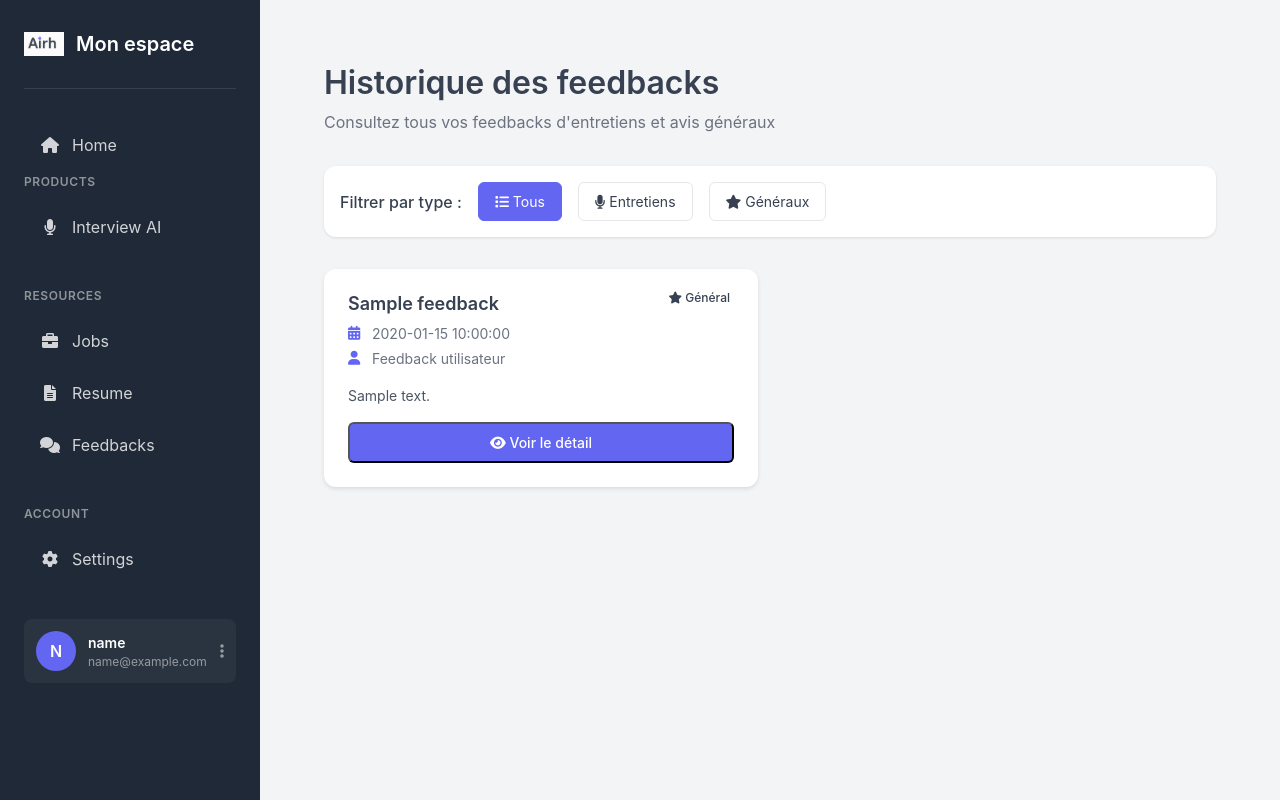
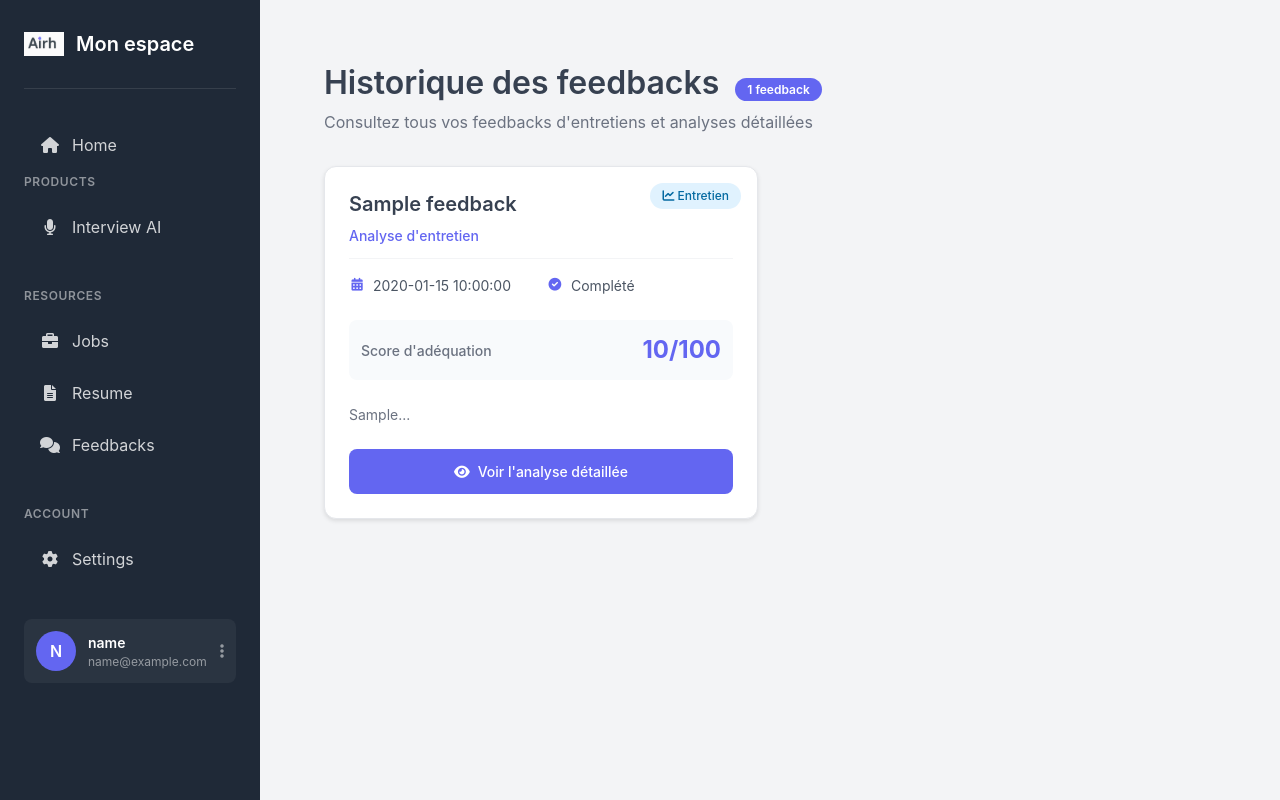
Before and after one commit to quentinL52/AI_interview_front, a Flask app: template templates/feedbacks.html in a window 1280 px wide. Run offline with Flask 3, Linux system fonts and the light colour scheme; the visitor is signed in with stand-in values (Sample User, id 1); tables that the repository leaves empty hold one stand-in row (values such as "Sample post"); the template is opened without the code that fills it: most values are stand-ins (such as "Sample title", 1, 10 or a date in 2020); parts of the project's set-up code (start-up, migrations or seed data) failed here and were passed over.

Commit message:
Update feedbacks.html

```diff
--- a/templates/feedbacks.html
+++ b/templates/feedbacks.html
@@ -4,146 +4,298 @@
 
 {% block content %}
 <style>
-    .feedbacks-container { padding: 2rem; }
-    .page-header { margin-bottom: 2rem; }
-    .page-title { font-size: 2rem; font-weight: 600; color: var(--text-color); margin-bottom: 0.5rem; }
-    .page-subtitle { color: #6B7280; font-size: 1rem; }
-    .feedback-filters { background: white; border-radius: 0.75rem; padding: 1rem; margin-bottom: 2rem; box-shadow: 0 1px 3px rgba(0, 0, 0, 0.1); display: flex; gap: 1rem; align-items: center; flex-wrap: wrap; }
-    .filter-button { padding: 0.5rem 1rem; border: 1px solid var(--border-color); border-radius: 0.375rem; background: white; color: var(--text-color); cursor: pointer; transition: all 0.2s; font-size: 0.875rem; }
-    .filter-button.active { background: var(--primary-color); color: white; border-color: var(--primary-color); }
-    .filter-button:hover { border-color: var(--primary-color); }
-    .feedbacks-grid { display: grid; grid-template-columns: repeat(auto-fill, minmax(350px, 1fr)); gap: 1.5rem; }
-    .feedback-card { background: white; border-radius: 0.75rem; padding: 1.5rem; box-shadow: 0 2px 4px rgba(0, 0, 0, 0.1); transition: transform 0.2s ease-in-out; height: 100%; display: flex; flex-direction: column; position: relative; }
-    .feedback-card:hover { transform: translateY(-5px); box-shadow: 0 4px 8px rgba(0, 0, 0, 0.15); }
-    .feedback-type-badge { position: absolute; top: 1rem; right: 1rem; padding: 0.25rem 0.75rem; border-radius: 9999px; font-size: 0.75rem; font-weight: 500; }
-    .feedback-type-badge.interview { background: #E0F2FE; color: #0369A1; }
-    .feedback-type-badge.general { background: #F0FDF4; color: #166534; }
-    .feedback-header { margin-bottom: 1rem; padding-right: 4rem; }
-    .feedback-title { font-size: 1.125rem; font-weight: 600; color: var(--text-color); margin-bottom: 0.5rem; }
-    .feedback-meta { display: flex; flex-direction: column; gap: 0.25rem; color: #6B7280; font-size: 0.875rem; }
-    .feedback-meta-item { display: flex; align-items: center; gap: 0.5rem; }
-    .feedback-meta-item i { color: var(--primary-color); width: 16px; }
-    .feedback-rating { display: flex; align-items: center; gap: 0.5rem; margin: 1rem 0; }
-    .stars { display: flex; gap: 0.25rem; }
-    .star { color: #D1D5DB; font-size: 1rem; }
-    .star.filled { color: #F59E0B; }
-    .feedback-preview { color: #4B5563; font-size: 0.875rem; line-height: 1.5; margin-bottom: 1rem; flex-grow: 1; overflow: hidden; display: -webkit-box; -webkit-line-clamp: 3; -webkit-box-orient: vertical; }
-    .feedback-actions { display: flex; gap: 0.5rem; margin-top: auto; }
-    .btn-view { padding: 0.5rem 1rem; background: var(--primary-color); color: white; text-decoration: none; border-radius: 0.375rem; font-size: 0.875rem; font-weight: 500; transition: background-color 0.2s; text-align: center; flex: 1; }
-    .btn-view:hover { background: var(--secondary-color); color: white; }
-    .btn-view.processing { background: #F59E0B; cursor: not-allowed; }
-    .empty-state { text-align: center; padding: 4rem 2rem; background: white; border-radius: 0.75rem; box-shadow: 0 1px 3px rgba(0, 0, 0, 0.1); }
-    .empty-state i { font-size: 3rem; color: #D1D5DB; margin-bottom: 1rem; }
-    .empty-state h3 { color: var(--text-color); font-size: 1.25rem; font-weight: 600; margin-bottom: 0.5rem; }
-    .empty-state p { color: #6B7280; margin-bottom: 1.5rem; }
-    .btn-primary { display: inline-flex; align-items: center; gap: 0.5rem; padding: 0.75rem 1.5rem; background: var(--primary-color); color: white; text-decoration: none; border-radius: 0.375rem; font-weight: 500; transition: background-color 0.2s; }
-    .btn-primary:hover { background: var(--secondary-color); color: white; }
-    .processing-indicator { display: none; position: fixed; top: 50%; left: 50%; transform: translate(-50%, -50%); background: white; padding: 2rem; border-radius: 0.75rem; box-shadow: 0 4px 12px rgba(0, 0, 0, 0.15); z-index: 1000; text-align: center; }
-    .spinner { width: 40px; height: 40px; border: 4px solid #E5E7EB; border-top: 4px solid var(--primary-color); border-radius: 50%; animation: spin 1s linear infinite; margin: 0 auto 1rem; }
-    @keyframes spin { 0% { transform: rotate(0deg); } 100% { transform: rotate(360deg); } }
-    @media (max-width: 768px) { .feedbacks-grid { grid-template-columns: 1fr; } .feedback-filters { flex-direction: column; align-items: stretch; } .filter-button { text-align: center; } }
+    .feedbacks-container {
+        padding: 2rem;
+    }
+
+    .page-header {
+        margin-bottom: 2rem;
+    }
+
+    .page-title {
+        font-size: 2rem;
+        font-weight: 600;
+        color: var(--text-color);
+        margin-bottom: 0.5rem;
+    }
+
+    .page-subtitle {
+        color: #6B7280;
+        font-size: 1rem;
+    }
+
+    .feedbacks-grid {
+        display: grid;
+        grid-template-columns: repeat(auto-fill, minmax(400px, 1fr));
+        gap: 1.5rem;
+        margin-top: 2rem;
+    }
+
+    .feedback-card {
+        background: white;
+        border: 1px solid #e5e7eb;
+        border-radius: 0.75rem;
+        padding: 1.5rem;
+        box-shadow: 0 2px 4px rgba(0, 0, 0, 0.1);
+        transition: all 0.3s ease;
+        height: 100%;
+        display: flex;
+        flex-direction: column;
+        cursor: pointer;
+        position: relative;
+    }
+
+    .feedback-card:hover {
+        transform: translateY(-5px);
+        box-shadow: 0 8px 25px rgba(0, 0, 0, 0.15);
+    }
+
+    .feedback-header {
+        margin-bottom: 1rem;
+        padding-bottom: 0.75rem;
+        border-bottom: 1px solid #f3f4f6;
+    }
+
+    .feedback-title {
+        font-size: 1.25rem;
+        font-weight: 600;
+        color: var(--text-color);
+        margin-bottom: 0.5rem;
+        line-height: 1.3;
+    }
+
+    .feedback-company {
+        font-size: 0.875rem;
+        color: var(--primary-color);
+        font-weight: 500;
+    }
+
+    .feedback-info {
+        display: grid;
+        grid-template-columns: 1fr 1fr;
+        gap: 0.75rem;
+        margin-bottom: 1.5rem;
+    }
+
+    .feedback-info-item {
+        display: flex;
+        align-items: center;
+        gap: 0.5rem;
+        color: #4B5563;
+        font-size: 0.875rem;
+    }
+
+    .feedback-info-item i {
+        color: var(--primary-color);
+        width: 16px;
+        text-align: center;
+        font-size: 0.8rem;
+    }
+
+    .feedback-preview {
+        color: #6B7280;
+        font-size: 0.875rem;
+        line-height: 1.5;
+        margin-bottom: 1.5rem;
+        flex-grow: 1;
+        overflow: hidden;
+        display: -webkit-box;
+        -webkit-line-clamp: 3;
+        -webkit-box-orient: vertical;
+    }
+
+    .feedback-score {
+        display: flex;
+        align-items: center;
+        justify-content: space-between;
+        background: #f8fafc;
+        padding: 0.75rem;
+        border-radius: 0.5rem;
+        margin-bottom: 1.5rem;
+    }
+
+    .score-label {
+        font-size: 0.875rem;
+        color: #6B7280;
+        font-weight: 500;
+    }
+
+    .score-value {
+        font-size: 1.5rem;
+        font-weight: 700;
+        color: var(--primary-color);
+    }
+
+    .feedback-actions {
+        margin-top: auto;
+        display: flex;
+        gap: 0.5rem;
+        justify-content: flex-start;
+    }
+
+    .feedback-link {
+        display: inline-flex;
+        align-items: center;
+        gap: 0.5rem;
+        padding: 0.75rem 1.25rem;
+        background: var(--primary-color);
+        color: white;
+        text-decoration: none;
+        border-radius: 0.5rem;
+        font-size: 0.875rem;
+        font-weight: 500;
+        transition: all 0.2s;
+        flex: 1;
+        justify-content: center;
+    }
+
+    .feedback-link:hover {
+        background: var(--secondary-color);
+        color: white;
+        transform: translateY(-1px);
+    }
+
+    .feedback-type-badge {
+        position: absolute;
+        top: 1rem;
+        right: 1rem;
+        padding: 0.25rem 0.75rem;
+        border-radius: 9999px;
+        font-size: 0.75rem;
+        font-weight: 500;
+        background: #E0F2FE;
+        color: #0369A1;
+    }
+
+    .empty-state {
+        text-align: center;
+        padding: 4rem 2rem;
+        background: white;
+        border-radius: 0.75rem;
+        box-shadow: 0 1px 3px rgba(0, 0, 0, 0.1);
+    }
+
+    .empty-state i {
+        font-size: 4rem;
+        color: #D1D5DB;
+        margin-bottom: 1.5rem;
+    }
+
+    .empty-state h3 {
+        color: var(--text-color);
+        font-size: 1.5rem;
+        font-weight: 600;
+        margin-bottom: 1rem;
+    }
+
+    .empty-state p {
+        color: #6B7280;
+        margin-bottom: 2rem;
+        font-size: 1.1rem;
+    }
+
+    .btn-primary {
+        display: inline-flex;
+        align-items: center;
+        gap: 0.75rem;
+        padding: 1rem 2rem;
+        background: var(--primary-color);
+        color: white;
+        text-decoration: none;
+        border-radius: 0.5rem;
+        font-weight: 500;
+        font-size: 1rem;
+        transition: all 0.2s;
+    }
+
+    .btn-primary:hover {
+        background: var(--secondary-color);
+        color: white;
+        transform: translateY(-2px);
+    }
+
+    .feedbacks-count {
+        background: var(--primary-color);
+        color: white;
+        padding: 0.25rem 0.75rem;
+        border-radius: 9999px;
+        font-size: 0.75rem;
+        font-weight: 600;
+        margin-left: 0.5rem;
+    }
+
+    @media (max-width: 768px) {
+        .feedbacks-grid {
+            grid-template-columns: 1fr;
+        }
+
+        .feedback-info {
+            grid-template-columns: 1fr;
+        }
+
+        .feedbacks-container {
+            padding: 1rem;
+        }
+    }
 </style>
 
 <div class="feedbacks-container">
     <div class="page-header">
-        <h1 class="page-title">Historique des feedbacks</h1>
-        <p class="page-subtitle">Consultez tous vos feedbacks d'entretiens et avis généraux</p>
+        <h1 class="page-title">
+            Historique des feedbacks
+            {% if feedbacks %}
+                <span class="feedbacks-count">{{ feedbacks|length }} feedback{% if feedbacks|length > 1 %}s{% endif %}</span>
+            {% endif %}
+        </h1>
+        <p class="page-subtitle">Consultez tous vos feedbacks d'entretiens et analyses détaillées</p>
     </div>
 
     {% if feedbacks %}
-    <div class="feedback-filters">
-        <span style="font-weight: 500; color: var(--text-color);">Filtrer par type :</span>
-        <button class="filter-button active" onclick="filterFeedbacks('all')">
-            <i class="fas fa-list"></i> Tous
-        </button>
-        <button class="filter-button" onclick="filterFeedbacks('interview')">
-            <i class="fas fa-microphone"></i> Entretiens
-        </button>
-        <button class="filter-button" onclick="filterFeedbacks('general')">
-            <i class="fas fa-star"></i> Généraux
-        </button>
-    </div>
-
         <div class="feedbacks-grid">
             {% for feedback in feedbacks %}
-        <div class="feedback-card" data-type="{{ feedback.type }}" data-status="{{ feedback.get('status', 'completed') }}" data-id="{{ feedback._id }}">
-            <div class="feedback-type-badge {{ feedback.type }}">
-                {% if feedback.type == 'interview' %}
-                    <i class="fas fa-microphone"></i> Entretien
-                {% else %}
-                    <i class="fas fa-star"></i> Général
-                {% endif %}
+            <div class="feedback-card" onclick="window.location.href='{{ url_for('get_feedback_details', feedback_id=feedback._id) }}'">
+                <div class="feedback-type-badge">
+                    <i class="fas fa-chart-line"></i> Entretien
                 </div>
 
                 <div class="feedback-header">
-                <h3 class="feedback-title">{{ feedback.job_title }}</h3>
-                <div class="feedback-meta">
-                    <div class="feedback-meta-item">
+                    <h2 class="feedback-title">{{ feedback.job_title }}</h2>
+                    <div class="feedback-company">Analyse d'entretien</div>
+                </div>
+
+                <div class="feedback-info">
+                    <div class="feedback-info-item">
                         <i class="fas fa-calendar-alt"></i>
                         <span>{{ feedback.formatted_timestamp }}</span>
                     </div>
-                    {% if feedback.type == 'interview' %}
-                        <div class="feedback-meta-item">
-                            <i class="fas fa-chart-line"></i>
-                            <span>
-                                {% if feedback.get('status') == 'processing' %}
-                                    Analyse en cours...
-                                {% else %}
-                                    Analyse d'entretien
-                                {% endif %}
-                            </span>
-                        </div>
-                    {% else %}
-                        <div class="feedback-meta-item">
-                            <i class="fas fa-user"></i>
-                            <span>Feedback utilisateur</span>
-                        </div>
-                    {% endif %}
+                    <div class="feedback-info-item">
+                        <i class="fas fa-check-circle"></i>
+                        <span>Complété</span>
                     </div>
                 </div>
 
-            {% if feedback.type == 'general' and feedback.rating %}
-            <div class="feedback-rating">
-                <span style="font-weight: 500; color: var(--text-color);">Note :</span>
-                <div class="stars">
-                    {% for i in range(1, 6) %}
-                        <i class="fas fa-star star {% if i <= feedback.rating %}filled{% endif %}"></i>
-                    {% endfor %}
-                </div>
-                <span style="color: #6B7280; font-size: 0.875rem;">({{ feedback.rating }}/5)</span>
+                {% if feedback.feedback_data and feedback.feedback_data.get('score_adequation') %}
+                <div class="feedback-score">
+                    <span class="score-label">Score d'adéquation</span>
+                    <span class="score-value">{{ feedback.feedback_data.score_adequation }}/100</span>
                 </div>
                 {% endif %}
 
                 <div class="feedback-preview">
-                {% if feedback.type == 'interview' %}
-                    {% if feedback.get('status') == 'processing' %}
-                        Votre entretien est en cours d'analyse. Les résultats seront disponibles sous peu.
-                    {% elif feedback.feedback_data and feedback.feedback_data.resume %}
-                        {{ feedback.feedback_data.resume[:150] }}...
+                    {% if feedback.get('analysis_report') %}
+                        {{ feedback.analysis_report[:180] }}...
+                    {% elif feedback.feedback_data and feedback.feedback_data.get('resume') %}
+                        {{ feedback.feedback_data.resume[:180] }}...
                     {% else %}
                         Analyse complète de votre entretien avec recommandations personnalisées.
-                    {% endif %}
-                {% else %}
-                    {{ feedback.feedback_text[:150] }}{% if feedback.feedback_text|length > 150 %}...{% endif %}
                     {% endif %}
                 </div>
 
                 <div class="feedback-actions">
-                {% if feedback.type == 'interview' %}
-                    {% if feedback.get('status') == 'processing' %}
-                        <button class="btn-view processing" disabled>
-                            <i class="fas fa-hourglass-half"></i> En cours...
-                        </button>
-                    {% else %}
-                        <a href="{{ url_for('get_feedback_details', feedback_id=feedback._id) }}" class="btn-view">
-                            <i class="fas fa-eye"></i> Voir l'analyse
-                        </a>
-                    {% endif %}
-                {% else %}
-                    <button class="btn-view" onclick="showGeneralFeedback('{{ feedback._id }}')">
-                        <i class="fas fa-eye"></i> Voir le détail
-                    </button>
-                {% endif %}
+                    <span class="feedback-link">
+                        <i class="fas fa-eye"></i>
+                        Voir l'analyse détaillée
+                    </span>
                 </div>
             </div>
             {% endfor %}
@@ -153,109 +305,12 @@
         <div class="empty-state">
             <i class="fas fa-comments"></i>
             <h3>Aucun feedback pour le moment</h3>
-            <p>Ici vous retrouverez vos feedbacks d'entretien, commencez par lancer un entretien.</p>
-            <div style="display: flex; gap: 1rem; justify-content: center; flex-wrap: wrap;">
+            <p>Commencez par passer un entretien pour recevoir votre première analyse détaillée.</p>
             <a href="{{ url_for('jobs') }}" class="btn-primary">
                 <i class="fas fa-briefcase"></i>
-                    Voir les offres et commencer un entretien
+                Voir les offres d'emploi
             </a>
-            </div>
         </div>
     {% endif %}
 </div>
-
-<div class="processing-indicator" id="processingIndicator">
-    <div class="spinner"></div>
-    <p style="margin: 0; color: var(--text-color); font-weight: 500;">Vérification des analyses en cours...</p>
-</div>
-
-<div class="modal fade" id="generalFeedbackModal" tabindex="-1" aria-hidden="true">
-    <div class="modal-dialog modal-lg">
-        <div class="modal-content">
-            <div class="modal-header">
-                <h5 class="modal-title">Détail du feedback</h5>
-                <button type="button" class="btn-close" data-bs-dismiss="modal" aria-label="Close"></button>
-            </div>
-            <div class="modal-body" id="modalBody"></div>
-            <div class="modal-footer">
-                <button type="button" class="btn btn-secondary" data-bs-dismiss="modal">Fermer</button>
-            </div>
-        </div>
-    </div>
-</div>
-
-<script>
-function filterFeedbacks(type) {
-    const cards = document.querySelectorAll('.feedback-card');
-    const buttons = document.querySelectorAll('.filter-button');
-
-    buttons.forEach(btn => btn.classList.remove('active'));
-    event.target.classList.add('active');
-
-    cards.forEach(card => {
-        if (type === 'all' || card.dataset.type === type) {
-            card.style.display = 'flex';
-        } else {
-            card.style.display = 'none';
-        }
-    });
-}
-
-function showGeneralFeedback(feedbackId) {
-    const feedbacks = {{ feedbacks|tojson }};
-    const feedback = feedbacks.find(f => f._id === feedbackId);
-
-    if (feedback) {
-        const modalBody = document.getElementById('modalBody');
-        modalBody.innerHTML = `
-            <div style="margin-bottom: 1rem;">
-                <strong>Date :</strong> ${feedback.formatted_timestamp}
-            </div>
-            <div style="margin-bottom: 1rem;">
-                <strong>Note :</strong>
-                <div class="stars" style="display: inline-flex; gap: 0.25rem; margin-left: 0.5rem;">
-                    ${Array.from({length: 5}, (_, i) =>
-                        `<i class="fas fa-star star ${i < feedback.rating ? 'filled' : ''}" style="color: ${i < feedback.rating ? '#F59E0B' : '#D1D5DB'};"></i>`
-                    ).join('')}
-                </div>
-                (${feedback.rating}/5)
-            </div>
-            <div>
-                <strong>Commentaire :</strong>
-                <div style="margin-top: 0.5rem; padding: 1rem; background: #F9FAFB; border-radius: 0.5rem; line-height: 1.6;">
-                    ${feedback.feedback_text.replace(/\n/g, '<br>')}
-                </div>
-            </div>
-        `;
-
-        const modal = new bootstrap.Modal(document.getElementById('generalFeedbackModal'));
-        modal.show();
-    }
-}
-
-async function checkProcessingFeedbacks() {
-    const processingCards = document.querySelectorAll('.feedback-card[data-status="processing"]');
-
-    if (processingCards.length === 0) return;
-
-    try {
-        const response = await fetch('/api/check-interview-feedback');
-        const data = await response.json();
-
-        if (data.status === 'completed') {
-            location.reload();
-        }
-    } catch (error) {
-        console.error('Erreur lors de la vérification:', error);
-    }
-}
-
-document.addEventListener('DOMContentLoaded', function() {
-    const processingCards = document.querySelectorAll('.feedback-card[data-status="processing"]');
-
-    if (processingCards.length > 0) {
-        setInterval(checkProcessingFeedbacks, 5000);
-    }
-});
-</script>
 {% endblock %}
```
Lines whose indentation alone changed are shown as unchanged.
